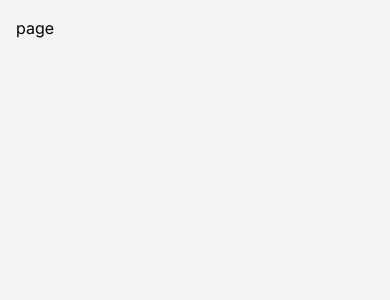
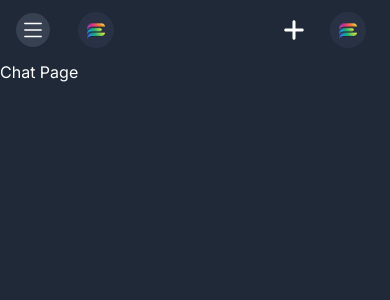
Before and after one commit to BhupendraLute/enigmachat, a Next.js app: page /chat in a window 390 px wide. Shown: the top 300 px of the page. Built offline with nearby package versions, Linux system fonts and the light colour scheme.

Commit message:
created navbar component

```diff
--- a/src/app/(app)/chat/layout.tsx
+++ b/src/app/(app)/chat/layout.tsx
@@ -1,4 +1,6 @@
+import Navbar from "@/components/Navbar";
 import Sidebar from "@/components/Sidebar";
+import { Fragment } from "react";
 
 export default function RootLayout({
 	children,
@@ -8,7 +10,10 @@ export default function RootLayout({
 	return (
 		<div className="w-full h-screen flex relative">
 			<Sidebar />
-			<main className="flex-grow bg-gray-100 p-4">{children}</main>
+			<main className="flex-grow bg-gray-800 text-white">
+				<Navbar />
+				<Fragment>{children}</Fragment>
+			</main>
 		</div>
 	);
 }
--- a/src/app/(app)/chat/page.tsx
+++ b/src/app/(app)/chat/page.tsx
@@ -1,8 +1,11 @@
+import Navbar from '@/components/Navbar'
 import React from 'react'
 
 const ChatPage = () => {
   return (
-    <div>page</div>
+    <section>
+      Chat Page
+    </section>
   )
 }
 
--- /dev/null
+++ b/src/components/ActionButton.tsx
@@ -0,0 +1,68 @@
+import Image from "next/image";
+import React, { useRef, useState } from "react";
+
+const ActionButton = ({ id }: { id: string }) => {
+	const menuRef = useRef<HTMLDivElement>(null);
+
+	const [isActionMenuOpen, setIsActionMenuOpen] = useState(false);
+
+	const handleRename = () => {
+		// Implement logic to trigger onRename prop function (e.g., prompt for new name)
+		setIsActionMenuOpen(false);
+	};
+
+	const handleDelete = () => {
+		// Implement logic to trigger onDelete prop function (e.g., confirmation prompt)
+		setIsActionMenuOpen(false);
+	};
+	return (
+		<div className="relative">
+			<button
+				className="flex items-center justify-center hover:bg-slate-700 py-2 px-4 rounded-full transition-all duration-75 ease-in-out"
+				onClick={() => setIsActionMenuOpen(!isActionMenuOpen)}
+			>
+				<Image
+					src={"/svg/action-icon.svg"}
+					alt="action-icon"
+					width={5}
+					height={5}
+				/>
+			</button>
+
+			{isActionMenuOpen && (
+				<div
+					className="p-2 absolute top-10 right-4 z-[2] flex flex-col gap-2 bg-gray-800 shadow-md rounded-md text-sm"
+					ref={menuRef}
+				>
+					<button
+						className="py-1 px-4 hover:bg-gray-700 rounded flex items-center justify-between gap-1"
+						onClick={handleRename}
+					>
+						Rename{" "}
+						<Image
+							src={"/svg/rename.svg"}
+							alt="rename-icon"
+							width={20}
+							height={5}
+						/>
+					</button>
+
+					<button
+						className="py-1 px-4 hover:bg-gray-700 rounded flex items-center justify-between gap-1"
+						onClick={handleDelete}
+					>
+						Delete{" "}
+						<Image
+							src={"/svg/delete.svg"}
+							alt="rename-icon"
+							width={20}
+							height={20}
+						/>
+					</button>
+				</div>
+			)}
+		</div>
+	);
+};
+
+export default ActionButton;
--- /dev/null
+++ b/src/components/Navbar.tsx
@@ -0,0 +1,89 @@
+"use client";
+import Image from "next/image";
+import React, { useRef, useState } from "react";
+import cn from "clsx";
+import ActionButton from "./ActionButton";
+import { usePathname } from "next/navigation";
+
+const Navbar = () => {
+	const pathname = usePathname();
+	const isChatPage = pathname.startsWith("/chat/");
+
+	const [isActionMenuOpen, setIsActionMenuOpen] = useState(false);
+
+	const handleRename = () => {
+		// Implement logic to trigger onRename prop function (e.g., prompt for new name)
+		setIsActionMenuOpen(false);
+	};
+
+	const handleDelete = () => {
+		// Implement logic to trigger onDelete prop function (e.g., confirmation prompt)
+		setIsActionMenuOpen(false);
+	};
+
+	return (
+		<nav className="w-full py-2 px-4 md:px-6 bg-gray-800 text-white">
+			<div className="w-full flex justify-between items-center">
+				{/* Left nav */}
+				<div className="flex items-center gap-6">
+					{/* Hamburger */}
+					<button className="md:hidden w-fit flex items-center gap-1 overflow-hidden cursor-pointer bg-gray-700 rounded-full shadow-sm p-1">
+						<Image
+							src={"/svg/menu-icon.svg"}
+							alt="menu-icon"
+							width={16}
+							height={16}
+							priority
+							className="rounded-full w-[26px] h-[26px]"
+						/>
+					</button>
+
+					{/* Logo */}
+					<h1 className="p-1 flex items-center gap-2">
+						<Image
+							src={"/logo.jpeg"}
+							alt="menu-icon"
+							width={22}
+							height={22}
+							priority
+							className="rounded-full w-[36px] h-[36px]"
+						/>
+						<span className="max-md:hidden">EnigmaChat</span>
+					</h1>
+				</div>
+
+				{/* Right nav */}
+				<div className="flex items-center gap-4 pr-1">
+					{/* New chat button */}
+					<button className="md:hidden hover:bg-gray-600 rounded-full p-1">
+						<Image
+							src={"/svg/plus.svg"}
+							alt="menu-icon"
+							width={22}
+							height={22}
+							priority
+							className="rounded-full w-[24px] h-[24px]"
+						/>
+					</button>
+
+					{/* Chat action Button */}
+					{isChatPage && <ActionButton id={""} />}
+
+					{/* User Profile button */}
+					<button className="p-1">
+						<Image
+							src={"/logo.jpeg"}
+							alt="menu-icon"
+							width={22}
+							height={22}
+							priority
+							className="rounded-full w-[36px] h-[36px]"
+						/>
+					</button>
+				</div>
+			</div>
+		</nav>
+	);
+};
+
+export default Navbar;
--- a/src/components/Sidebar.tsx
+++ b/src/components/Sidebar.tsx
@@ -14,7 +14,7 @@ const Sidebar = () => {
 	return (
 		<aside
 			id="sidebar"
-			className="hidden md:w-fit max-w-[15rem] md:block bg-gray-800 text-white transition-all duration-500"
+			className="hidden md:w-fit max-w-[15rem] md:block bg-gray-800 text-white transition-all duration-500 border-r-2 border-gray-500"
 		>
 			<section className="p-2">
 				<button
--- a/src/components/SidebarTab.tsx
+++ b/src/components/SidebarTab.tsx
@@ -33,17 +33,8 @@ const SidebarTab = ({
 
 		return () =>
 			document.removeEventListener("mousedown", handleClickOutside);
-	}, [isActionMenuOpen]);
+	}, []);
 
-	const handleRename = () => {
-		// Implement logic to trigger onRename prop function (e.g., prompt for new name)
-		setIsActionMenuOpen(false);
-	};
-
-	const handleDelete = () => {
-		// Implement logic to trigger onDelete prop function (e.g., confirmation prompt)
-		setIsActionMenuOpen(false);
-	};
 
 	return (
 		<li className="flex items-center gap-2 hover:bg-slate-600 py-1 px-2 rounded-full cursor-pointer transition-all duration-200 relative group">
@@ -59,54 +50,6 @@ const SidebarTab = ({
 					{title}
 				</span>
 			)}
-			{action && (
-				<>
-					<button
-						className="opacity-0 group-hover:opacity-100 flex items-center justify-center hover:bg-slate-800 py-2 px-3 rounded-full transition-all duration-75 ease-in-out"
-						onClick={() => setIsActionMenuOpen(!isActionMenuOpen)}
-					>
-						<Image
-							src={"/svg/action-icon.svg"}
-							alt="action-icon"
-							width={5}
-							height={5}
-						/>
-					</button>
-
-					{isActionMenuOpen && (
-						<div
-							className="p-2 absolute top-8 right-4 z-[2] flex flex-col gap-2 bg-gray-800 shadow-md rounded-md text-sm"
-							ref={menuRef}
-						>
-							<button
-								className="py-1 px-4 hover:bg-gray-700 rounded flex items-center justify-between gap-1"
-								onClick={handleRename}
-							>
-								Rename{" "}
-								<Image
-									src={"/svg/rename.svg"}
-									alt="rename-icon"
-									width={20}
-									height={5}
-								/>
-							</button>
-
-							<button
-								className="py-1 px-4 hover:bg-gray-700 rounded flex items-center justify-between gap-1"
-								onClick={handleDelete}
-							>
-								Delete{" "}
-								<Image
-									src={"/svg/delete.svg"}
-									alt="rename-icon"
-									width={20}
-									height={20}
-								/>
-							</button>
-						</div>
-					)}
-				</>
-			)}
 		</li>
 	);
 };
```
Also changed, not shown: public/svg/timer-reset.svg (added).
